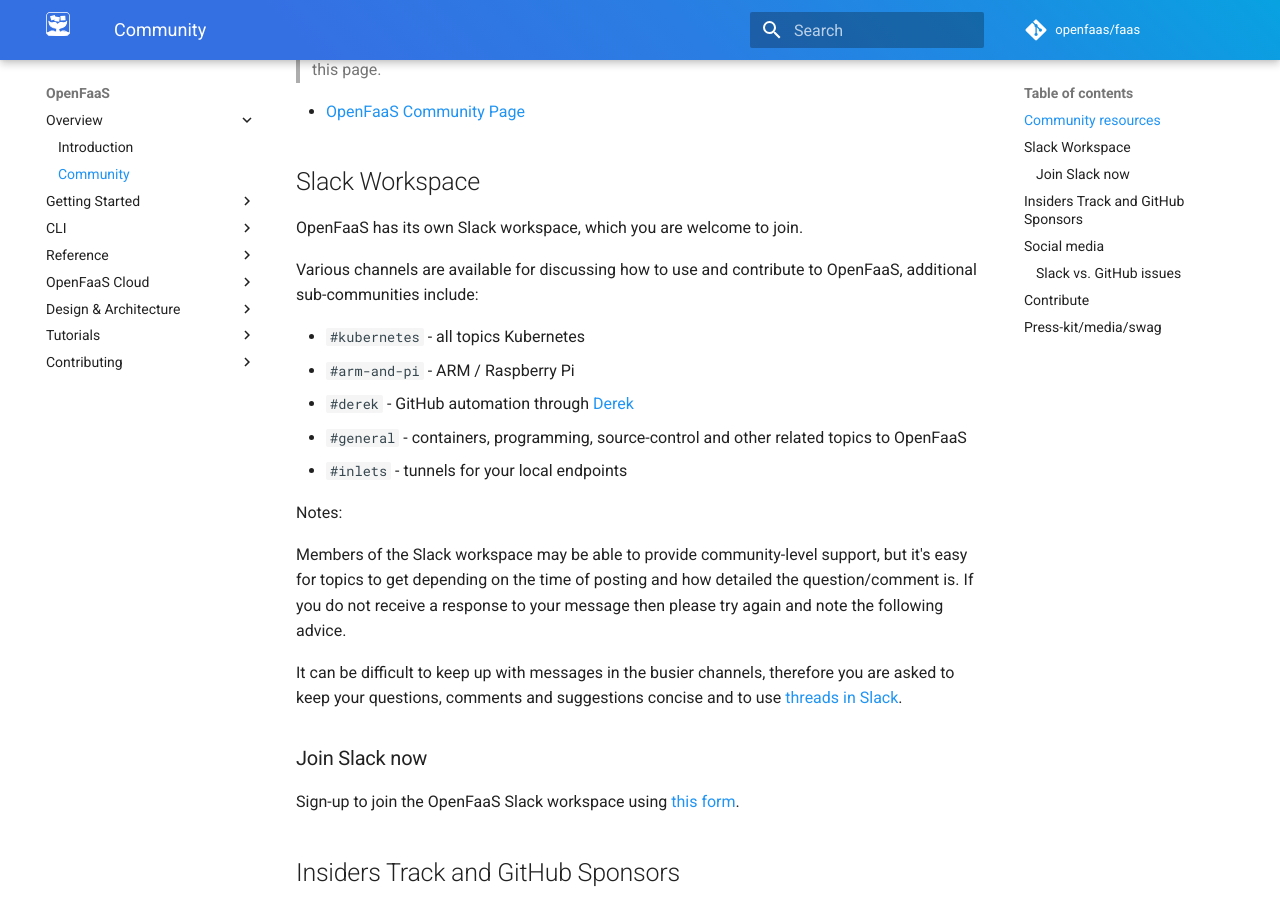
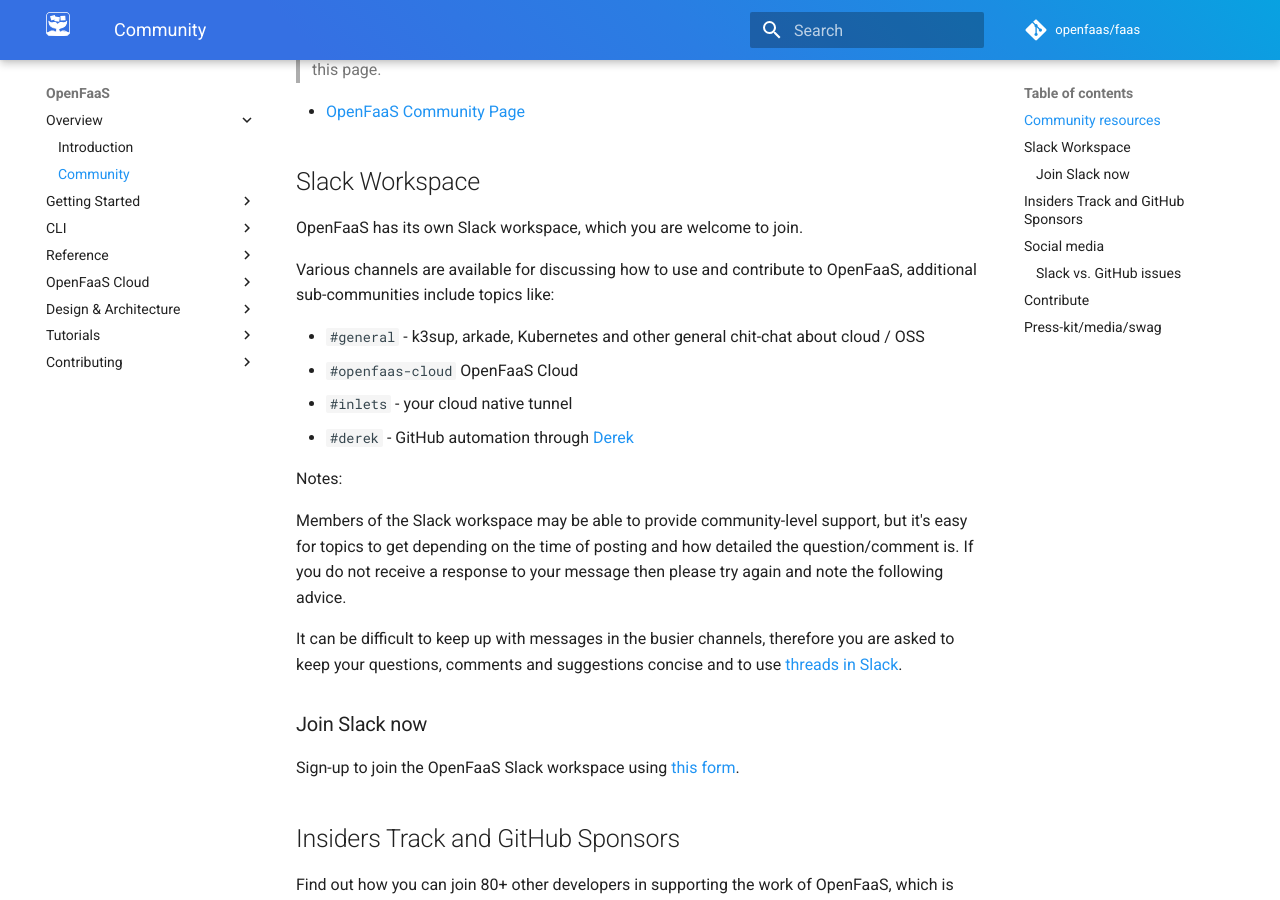
Before and after one commit to openfaas/docs, an MkDocs documentation site: the page built from docs/community.md, in a window 1280 px wide and 900 px high, scrolled down 304 px. Built offline with MkDocs 1.6.1 and Material for MkDocs 9.7.7, drawn with Linux system fonts in a browser that asks for light colours; comment, search, counter and statistics services are not loaded.

Commit message:
Update Slack channels
Signed-off-by: Alex Ellis (OpenFaaS Ltd) <alexellis2@gmail.com>

```diff
--- a/docs/community.md
+++ b/docs/community.md
@@ -12,13 +12,12 @@ Blog posts, upcoming/past events and code examples are available on the communit
 
 OpenFaaS has its own Slack workspace, which you are welcome to join.
 
-Various channels are available for discussing how to use and contribute to OpenFaaS, additional sub-communities include:
+Various channels are available for discussing how to use and contribute to OpenFaaS, additional sub-communities include topics like:
 
-* `#kubernetes` - all topics Kubernetes
-* `#arm-and-pi` - ARM / Raspberry Pi
+* `#general` - k3sup, arkade, Kubernetes and other general chit-chat about cloud / OSS
+* `#openfaas-cloud` OpenFaaS Cloud
+* `#inlets` - your cloud native tunnel
 * `#derek` - GitHub automation through [Derek](https://github.com/alexellis/derek)
-* `#general` - containers, programming, source-control and other related topics to OpenFaaS
-* `#inlets` - tunnels for your local endpoints
 
 Notes:
 
```
